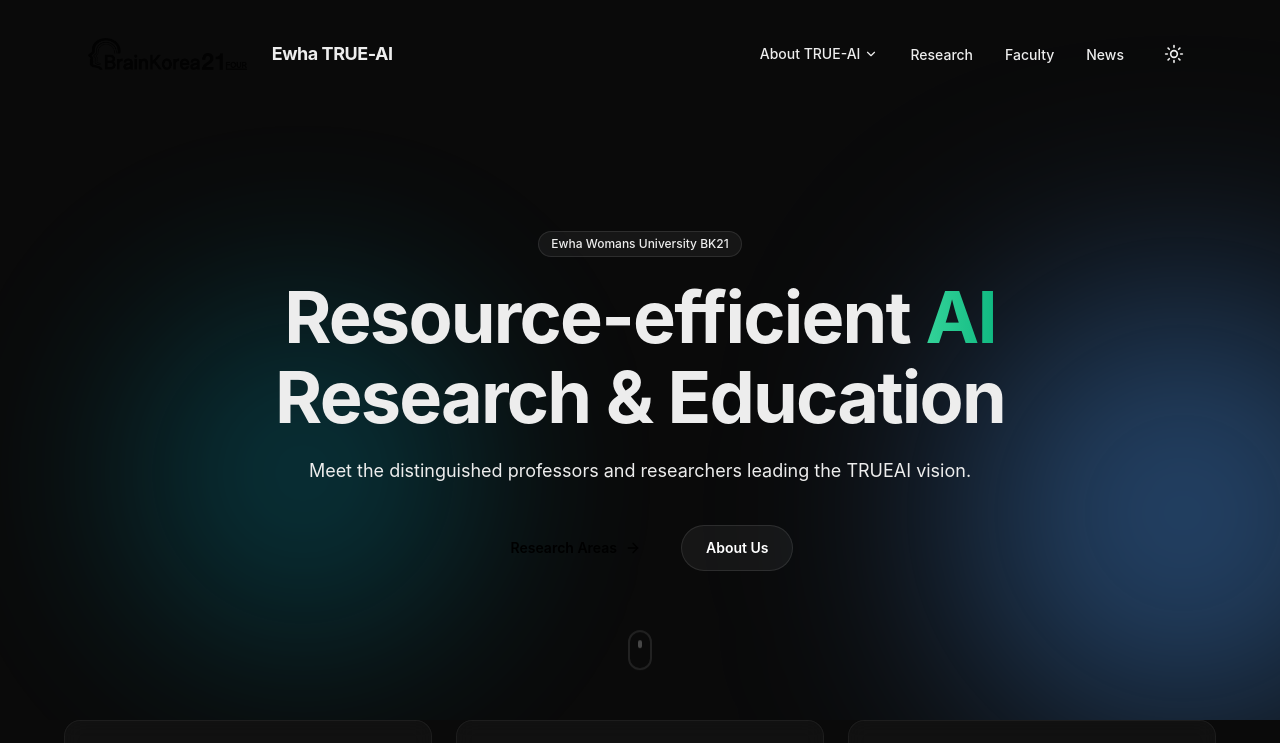
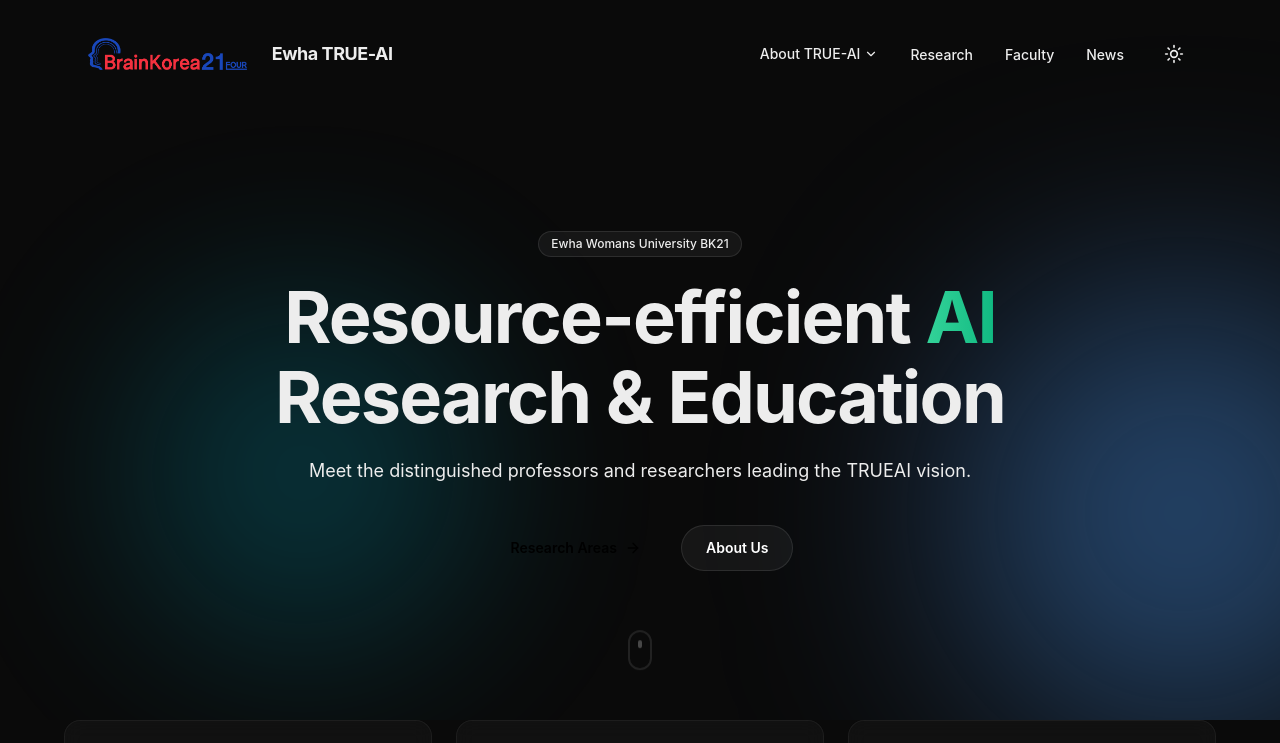
Before and after one commit to gilez/trueai, a React (Vite) app: page /trueai/faculty in a window 1280 px wide. Shown: the top 743 px of the page. Built offline with nearby package versions, Linux system fonts and the light colour scheme.

Commit message:
Fix: Improve logo visibility in dark mode with proper invert filter

```diff
--- a/src/components/Navbar.jsx
+++ b/src/components/Navbar.jsx
@@ -67,7 +67,7 @@
                         <img
                             src={`${import.meta.env.BASE_URL}bk21-logo.png`}
                             alt="BK21 Logo"
-                            className="h-8 w-auto object-contain brightness-0 dark:brightness-100 dark:invert opacity-80"
+                            className="h-8 w-auto object-contain dark:invert dark:brightness-90"
                         />
                         <div className="h-8 w-px bg-border"></div>
                         <span className="text-lg font-bold tracking-tight text-foreground">
```
